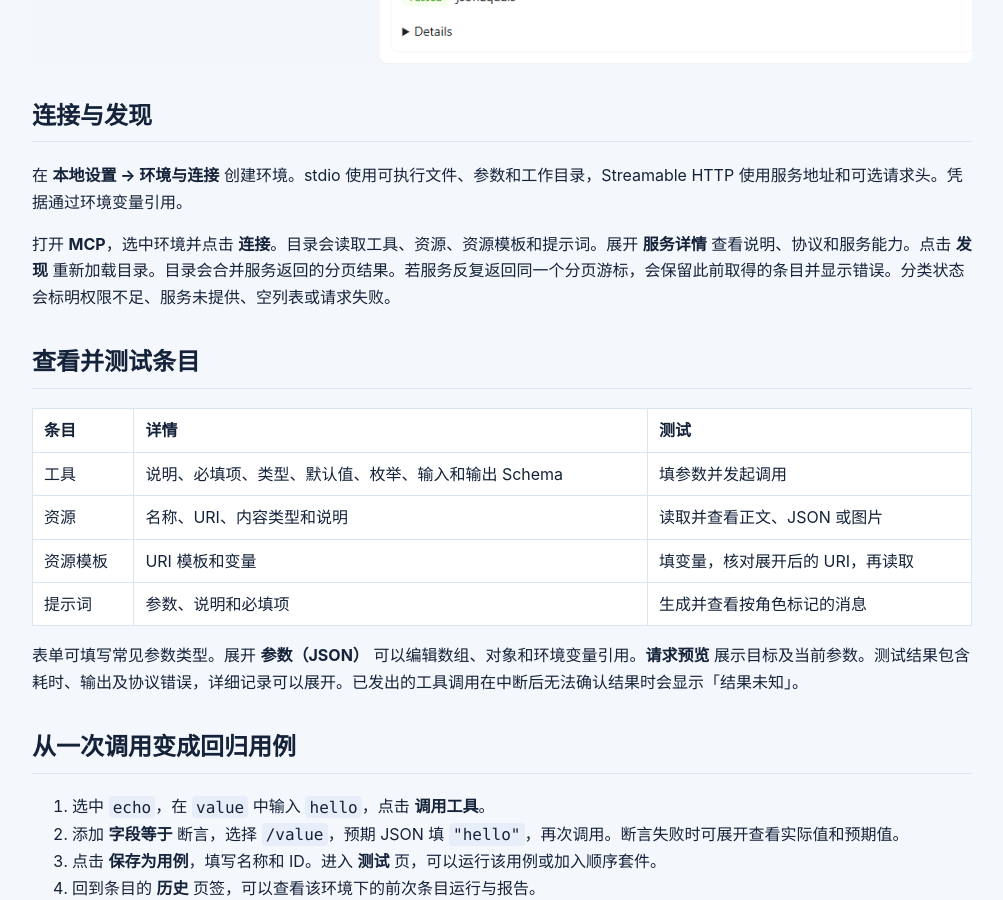
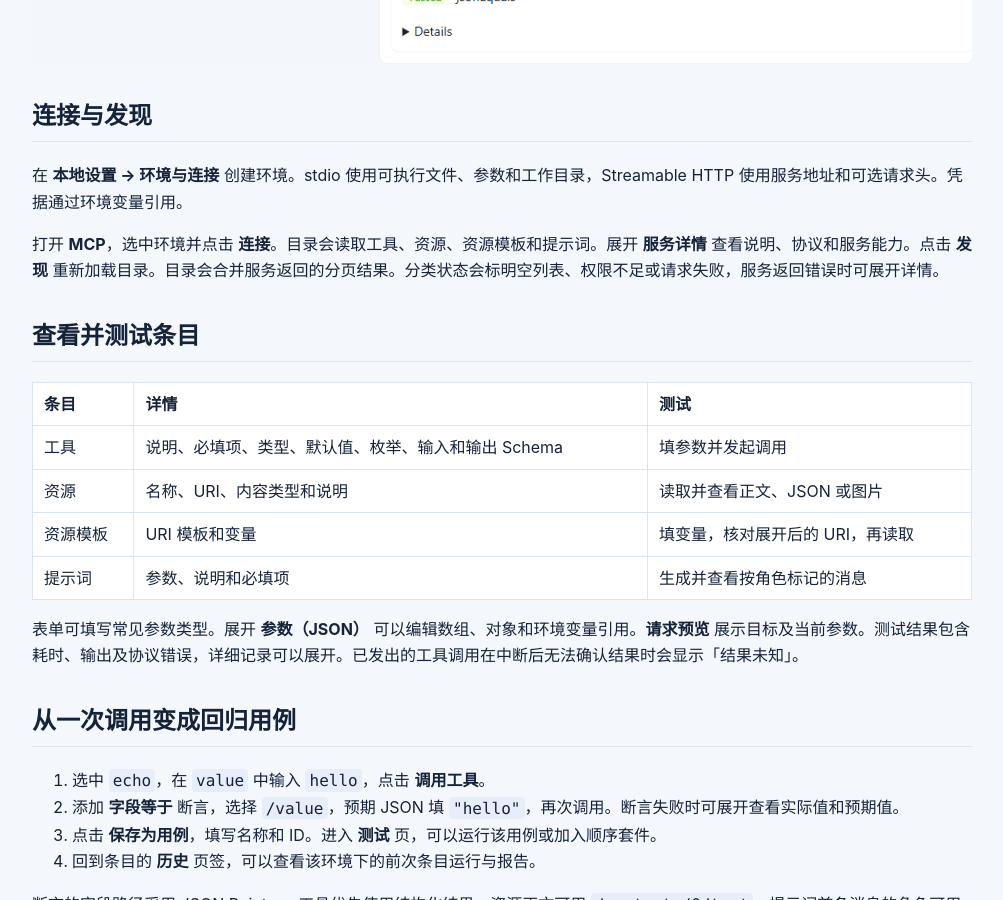
Before and after one commit to qq940500529/ifaceforge, a Jekyll site: the page built from docs/mcp.md, in a window 1280 px wide and 900 px high, scrolled down 1134 px. Shown: the whole window, without its empty margins (138-1141 px from the left). Built offline with Jekyll 4.4.1, drawn with Linux system fonts in a browser that asks for light colours; our own code applies the rules of GitHub Pages for plain Markdown files.

Commit message:
Align directory guidance with negotiated SDK behavior

```diff
--- a/docs/mcp.md
+++ b/docs/mcp.md
@@ -10,7 +10,7 @@ MCP 工作台显示当前连接身份可访问的服务内容。每个条目都
 
 在 **本地设置 → 环境与连接** 创建环境。stdio 使用可执行文件、参数和工作目录，Streamable HTTP 使用服务地址和可选请求头。凭据通过环境变量引用。
 
-打开 **MCP**，选中环境并点击 **连接**。目录会读取工具、资源、资源模板和提示词。展开 **服务详情** 查看说明、协议和服务能力。点击 **发现** 重新加载目录。目录会合并服务返回的分页结果。若服务反复返回同一个分页游标，会保留此前取得的条目并显示错误。分类状态会标明权限不足、服务未提供、空列表或请求失败。
+打开 **MCP**，选中环境并点击 **连接**。目录会读取工具、资源、资源模板和提示词。展开 **服务详情** 查看说明、协议和服务能力。点击 **发现** 重新加载目录。目录会合并服务返回的分页结果。分类状态会标明空列表、权限不足或请求失败，服务返回错误时可展开详情。
 
 ## 查看并测试条目
 
```
